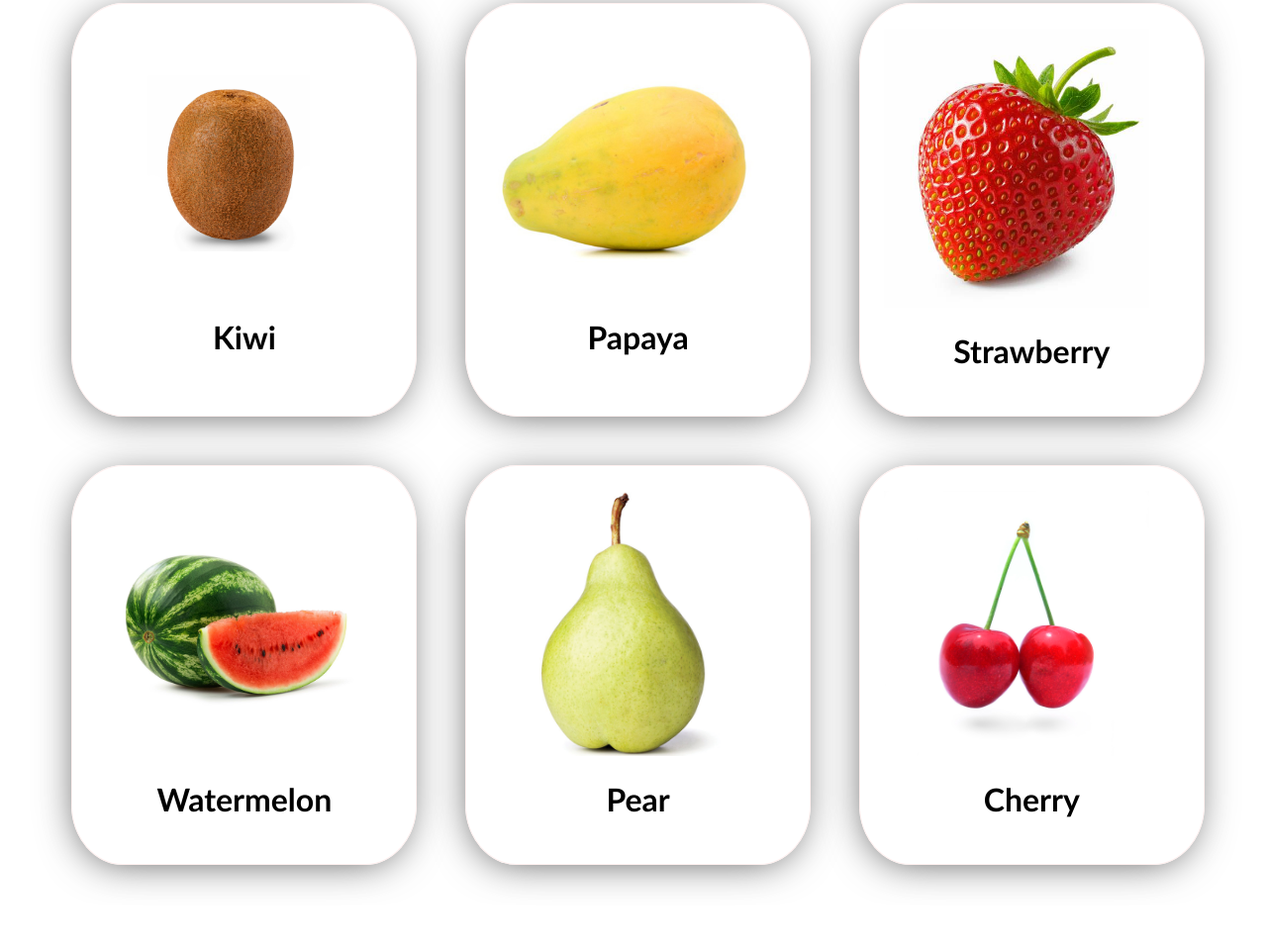
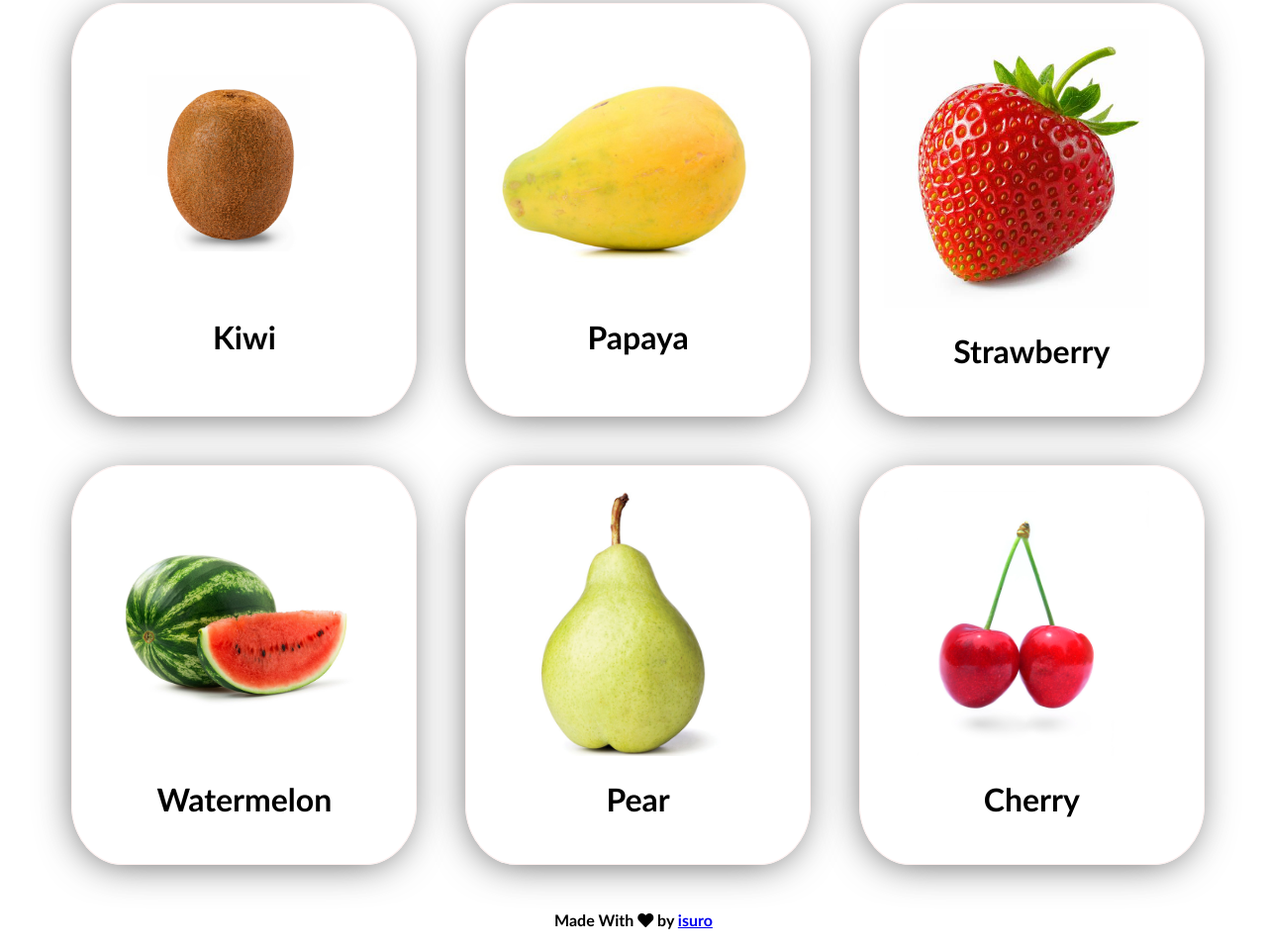
Before and after one commit to isurojit/fruitsearch, a plain HTML site: page index.html in a window 1280 px wide. Shown: the part 1190-2150 px from the top of the page at 99% size. Before the commit the page ends 2105 px from the top, so only its background shows below. Drawn offline with Linux system fonts and the light colour scheme; a web font is replaced by a local one.

Commit message:
added author

```diff
--- a/index.html
+++ b/index.html
@@ -7,6 +7,7 @@
     <link rel="stylesheet" href="style.css">
     <link rel="preconnect" href="https://fonts.gstatic.com">
     <link href="https://fonts.googleapis.com/css2?family=Langar&display=swap" rel="stylesheet">
+    <link href="https://cdnjs.cloudflare.com/ajax/libs/font-awesome/5.13.0/css/all.min.css" rel="stylesheet">
 </head>
 <body>
     <h1 id="heading">Fruit Search</h1>
@@ -99,6 +100,9 @@
 
         </ul>
     </div>
+    <footer>
+        <h4>Made With <i class="fas fa-heart"></i> by <a href="https://www.linkedin.com/in/surojit-manna">isuro</a></h4>
+    </footer>
     <script src="app.js"></script>
 </body>
 </html>
--- a/style.css
+++ b/style.css
@@ -124,3 +124,7 @@ body{
     cursor: pointer;
     background: rgb(0, 255, 42);
   }
+
+  footer{
+      text-align: center;
+  }
```
